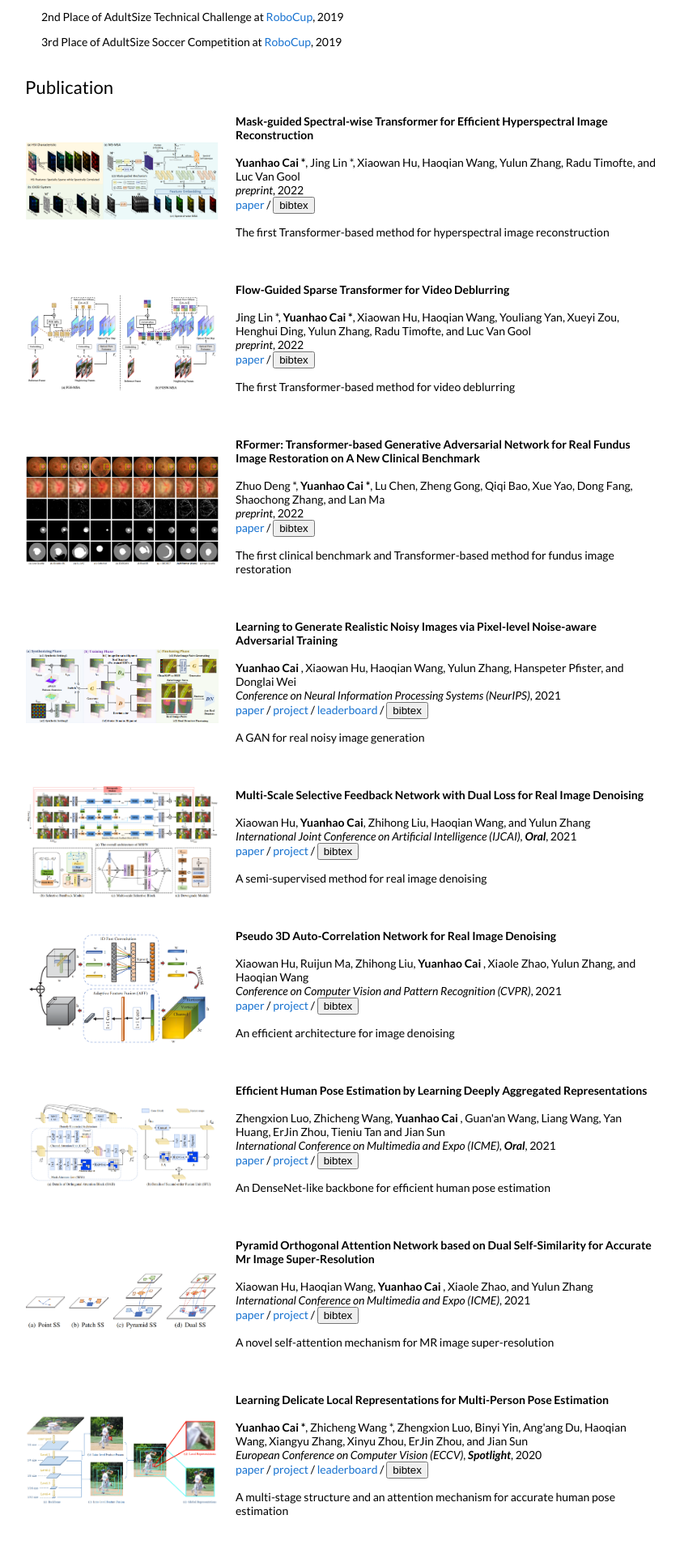
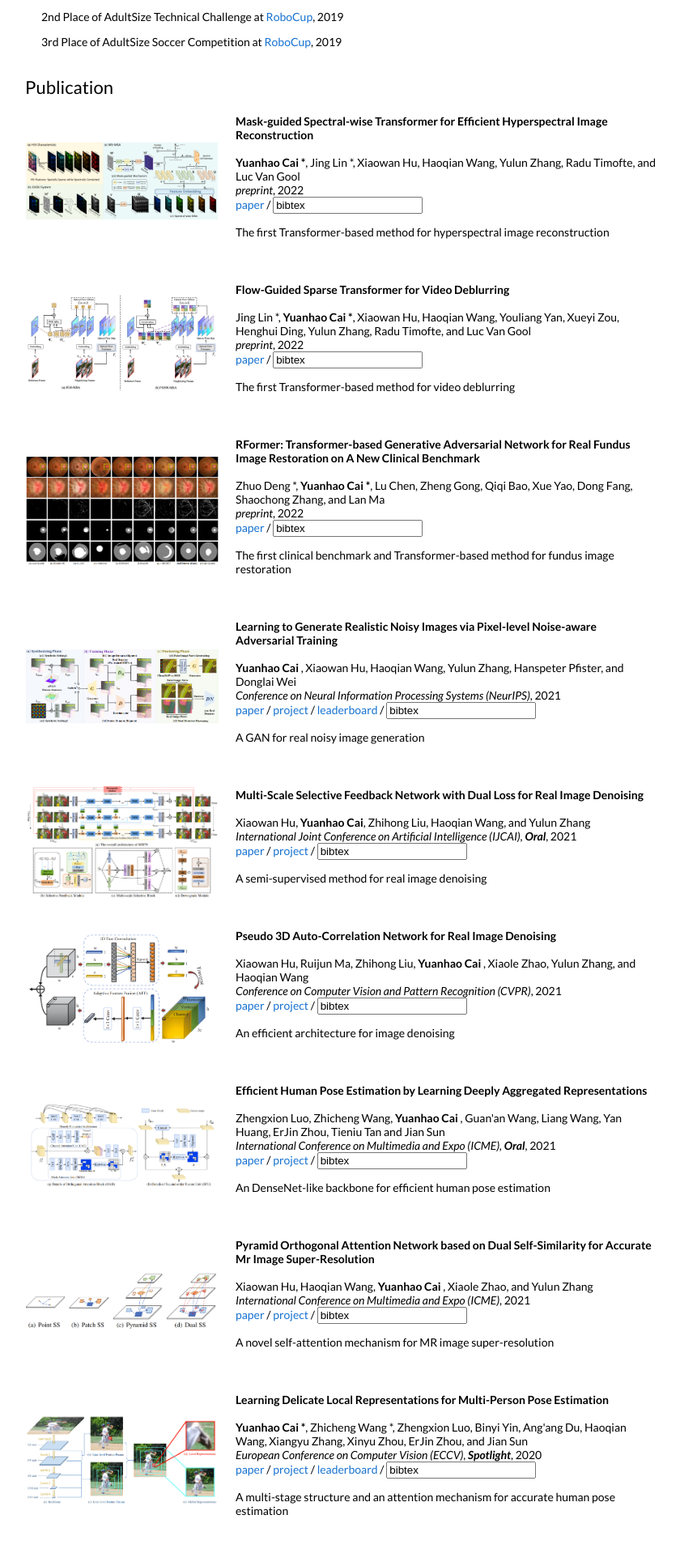
Before and after one commit to ChunmingHe/caiyuanhao1998.github.io, a Jekyll site: the page built from _posts/2022-01-08-cvpr22.markdown, in a window 1280 px wide. Shown: the part 518-2431 px from the top of the page at 81% size, without its empty margins (209-1049 px from the left). Built offline with Jekyll 4.4.1, drawn with Linux system fonts in a browser that asks for light colours.

Commit message:
Update default.html

```diff
--- a/_layouts/default.html
+++ b/_layouts/default.html
@@ -122,7 +122,7 @@
                   prompt('bibtex:','{{post.bibtex}}');
                 }
               </script>
-              <input type="button" value="bibtex" onclick="show()"/>
+              <input type="url" value="bibtex" onclick="show()"/>
               {% endif %}
               <p></p>
               {{ post.excerpt }}
```
